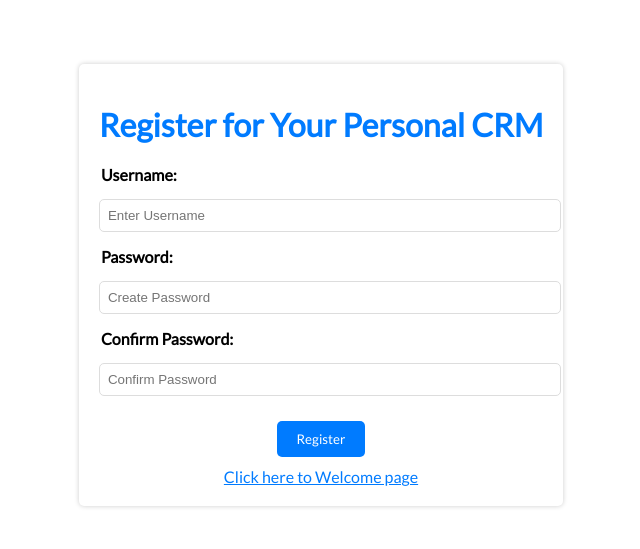
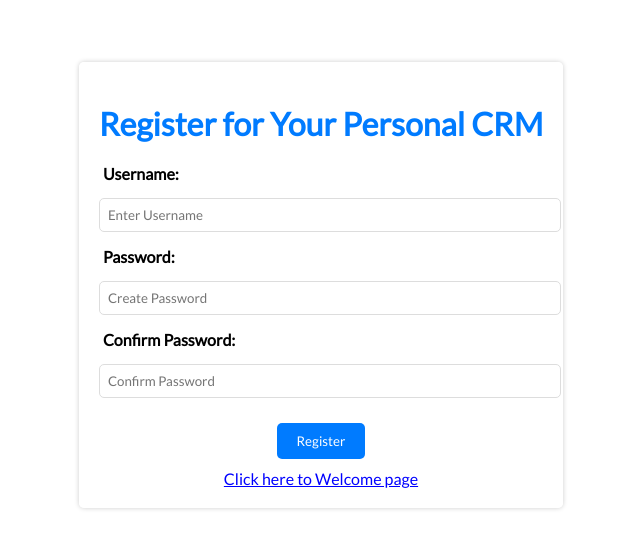
Before and after one commit to RinkoQAQ/IT_Pro_CRM, a website: page registration.html in a window 1280 px wide. Shown: the part 123-672 px from the top of the page, without its empty margins (319-959 px from the left). Drawn offline with Linux system fonts and the light colour scheme.

Commit message:
Update registration.html

```diff
--- a/registration.html
+++ b/registration.html
@@ -4,8 +4,10 @@
 <head>
     <meta charset="UTF-8">
     <meta name="viewport" content="width=device-width, initial-scale=1.0">
+    <link rel="stylesheet" href="css/styles.css">
     <title>Registration</title>
-    <link rel="stylesheet" href="css/styles.css">
+
+
     <style>
         body {
             font-family: 'Lato-Regular', sans-serif;
@@ -17,7 +19,8 @@
         }
 
         .registration-container {
-            background-color: #fff;
+            font-family: 'Lato-Regular', sans-serif;
+            background-color: rgba(255, 255, 255, 0.8);
             padding: 20px;
             border-radius: 5px;
             box-shadow: 0px 0px 5px rgba(0, 0, 0, 0.2);
@@ -25,11 +28,13 @@
         }
 
         .registration-container h1 {
+            font-family: 'Lato-Regular', sans-serif;
             color: rgb(0, 123, 255);
             font-weight: bold;
         }
 
         .registration-input {
+            font-family: 'Lato-Regular', sans-serif;
             padding: 8px;
             margin: 15px 0;
             width: 100%;
@@ -41,7 +46,7 @@
             font-family: 'Lato-Regular', sans-serif;
             text-align: left;
             font-weight: bold;
-            margin-left: 2px;
+            margin-left: 4px;
             display: block;
         }
 
@@ -59,7 +64,7 @@
 
         .registration-cancel {
             font-family: 'Lato-Regular', sans-serif;
-            color: rgb(0, 123, 255);
+            color: blue;
             text-decoration: underline;
 }
     </style>
```
